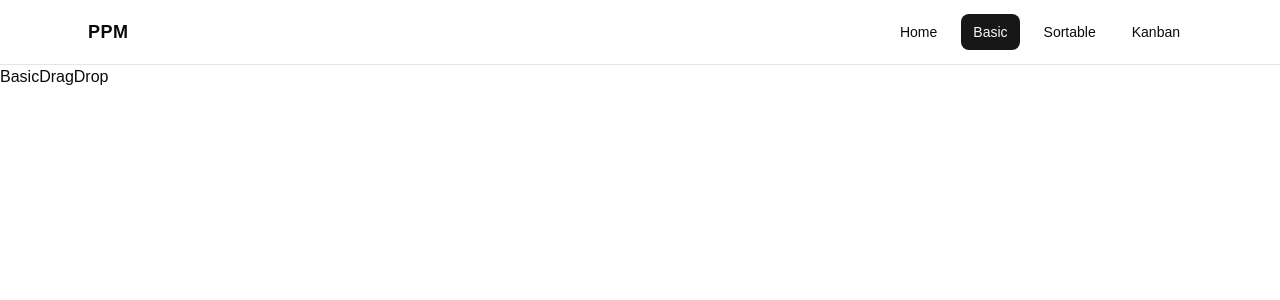
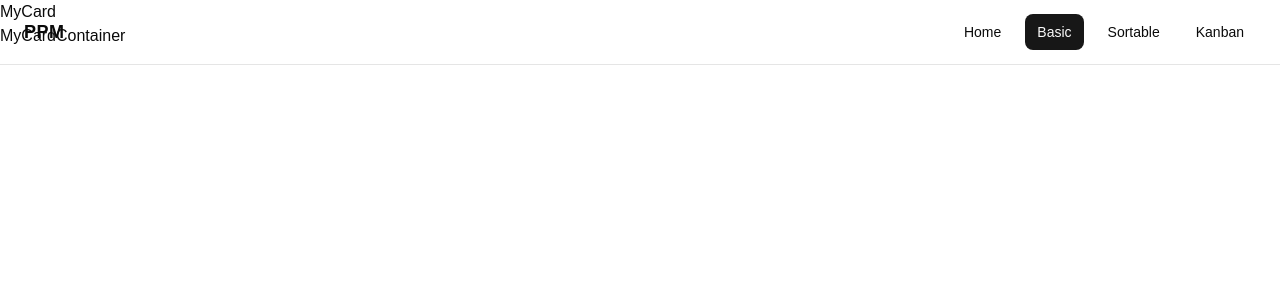
Before and after one commit to PrithiviPM2580/frontend-labs, a React (Vite) app in the folder dnd-react/: page /basic in a window 1280 px wide. Shown: the top 300 px of the page. Built offline with nearby package versions, Linux system fonts and the light colour scheme.

Commit message:
feat: implement BasicDragDrop component with MyCard and MyCardContainer; update Navbar styles

```diff
--- a/dnd-react/src/components/Navbar.tsx
+++ b/dnd-react/src/components/Navbar.tsx
@@ -2,8 +2,8 @@ import { Link, NavLink } from "react-router-dom";
 
 const Navbar = () => {
   return (
-    <nav className="border-b bg-background/95 backdrop-blur supports-backdrop-filter:bg-background/80">
-      <div className="mx-auto flex h-16 w-full max-w-6xl items-center justify-between px-4 md:px-6">
+    <nav className="fixed top-0 left-0 w-full border-b bg-background/95 backdrop-blur supports-backdrop-filter:bg-background/80">
+      <div className="mx-auto flex h-16 w-full max-w-7xl items-center justify-between px-4 md:px-6">
         <Link to="/" className="text-lg font-semibold tracking-wide">
           PPM
         </Link>
--- a/dnd-react/src/components/basic-dnd/BasicDragDrop.tsx
+++ b/dnd-react/src/components/basic-dnd/BasicDragDrop.tsx
@@ -1,5 +1,13 @@
+import MyCard from "./MyCard";
+import MyCardContainer from "./MyCardContainer";
+
 const BasicDragDrop = () => {
-  return <div>BasicDragDrop</div>;
+  return (
+    <div className="w-full h-full overflow-hidden relative">
+      <MyCard />
+      <MyCardContainer />
+    </div>
+  );
 };
 
 export default BasicDragDrop;
--- /dev/null
+++ b/dnd-react/src/components/basic-dnd/MyCard.tsx
@@ -0,0 +1,5 @@
+const MyCard = () => {
+  return <div>MyCard</div>;
+};
+
+export default MyCard;
--- /dev/null
+++ b/dnd-react/src/components/basic-dnd/MyCardContainer.tsx
@@ -0,0 +1,5 @@
+const MyCardContainer = () => {
+  return <div>MyCardContainer</div>;
+};
+
+export default MyCardContainer;
```
